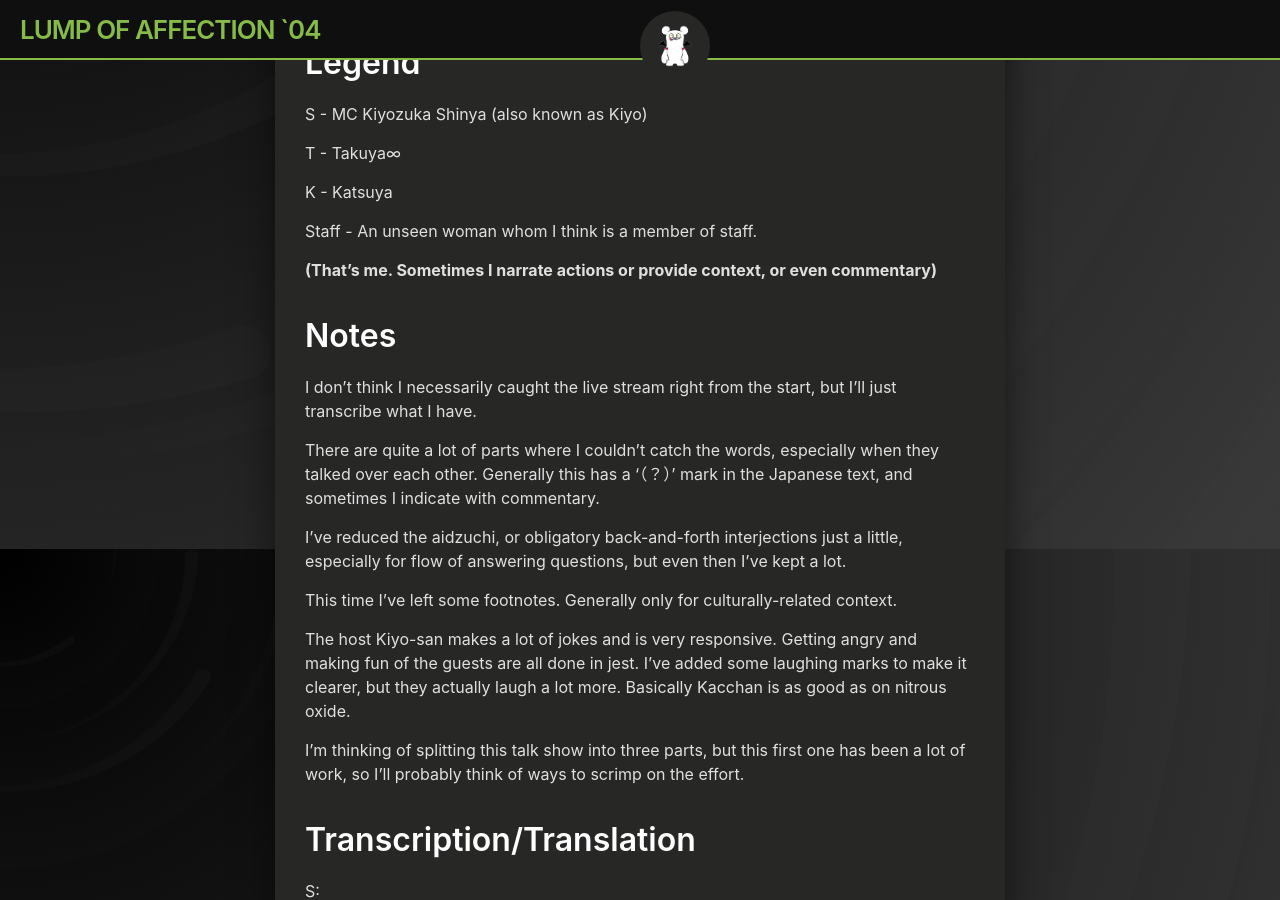
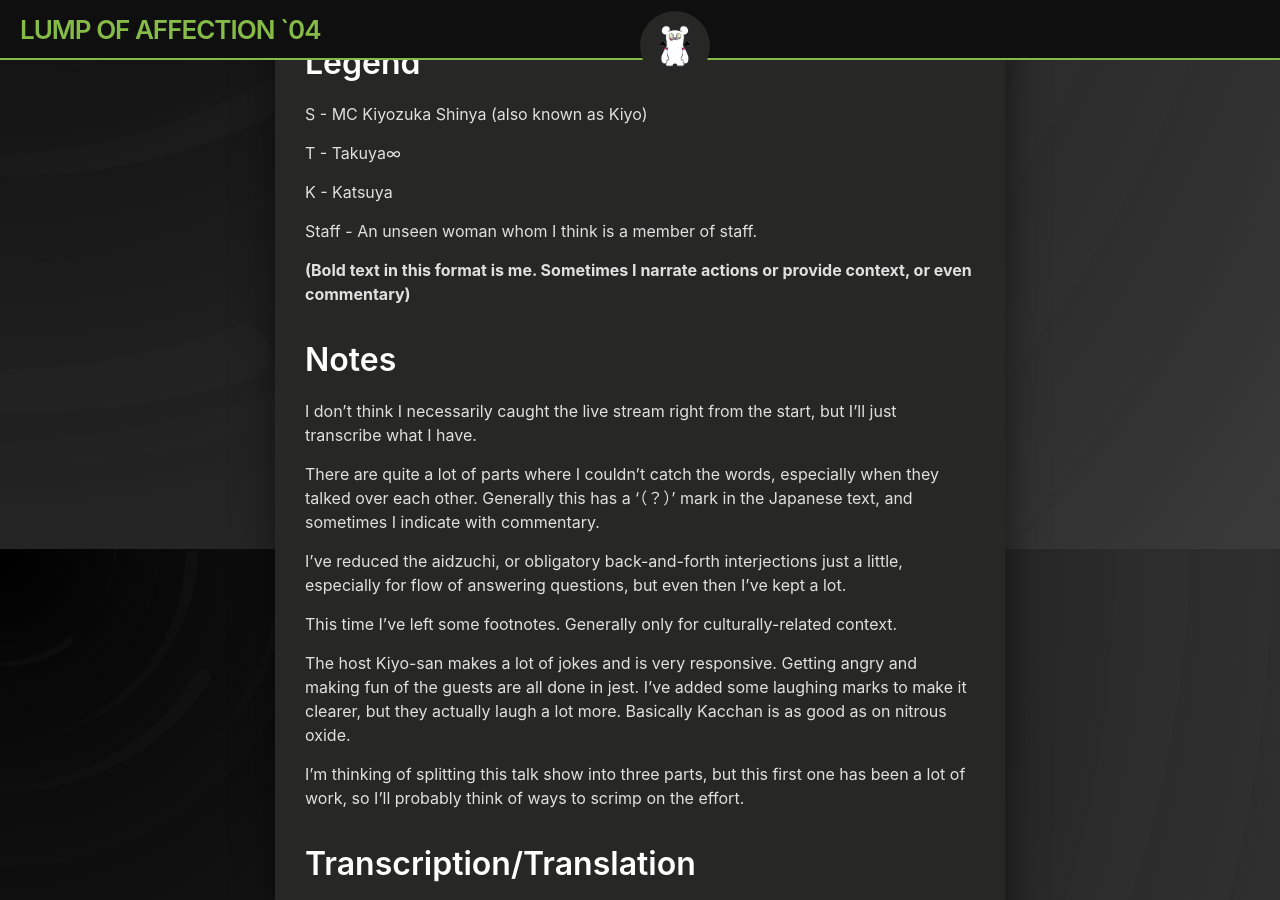
Before and after one commit to lump04/lump, a Jekyll site: the page built from _posts/2021-12-30-freestudio.md, in a window 1280 px wide and 900 px high, scrolled down 411 px. Built offline with Jekyll 4.4.1, drawn with Linux system fonts in a browser that asks for light colours.

Commit message:
added clarification in legend

```diff
--- a/_posts/2021-12-30-freestudio.md
+++ b/_posts/2021-12-30-freestudio.md
@@ -18,7 +18,7 @@ K - Katsuya
 
 Staff - An unseen woman whom I think is a member of staff.
 
-**(That's me. Sometimes I narrate actions or provide context, or even commentary)**
+**(Bold text in this format is me. Sometimes I narrate actions or provide context, or even commentary)**
 
 ## Notes
 
```
